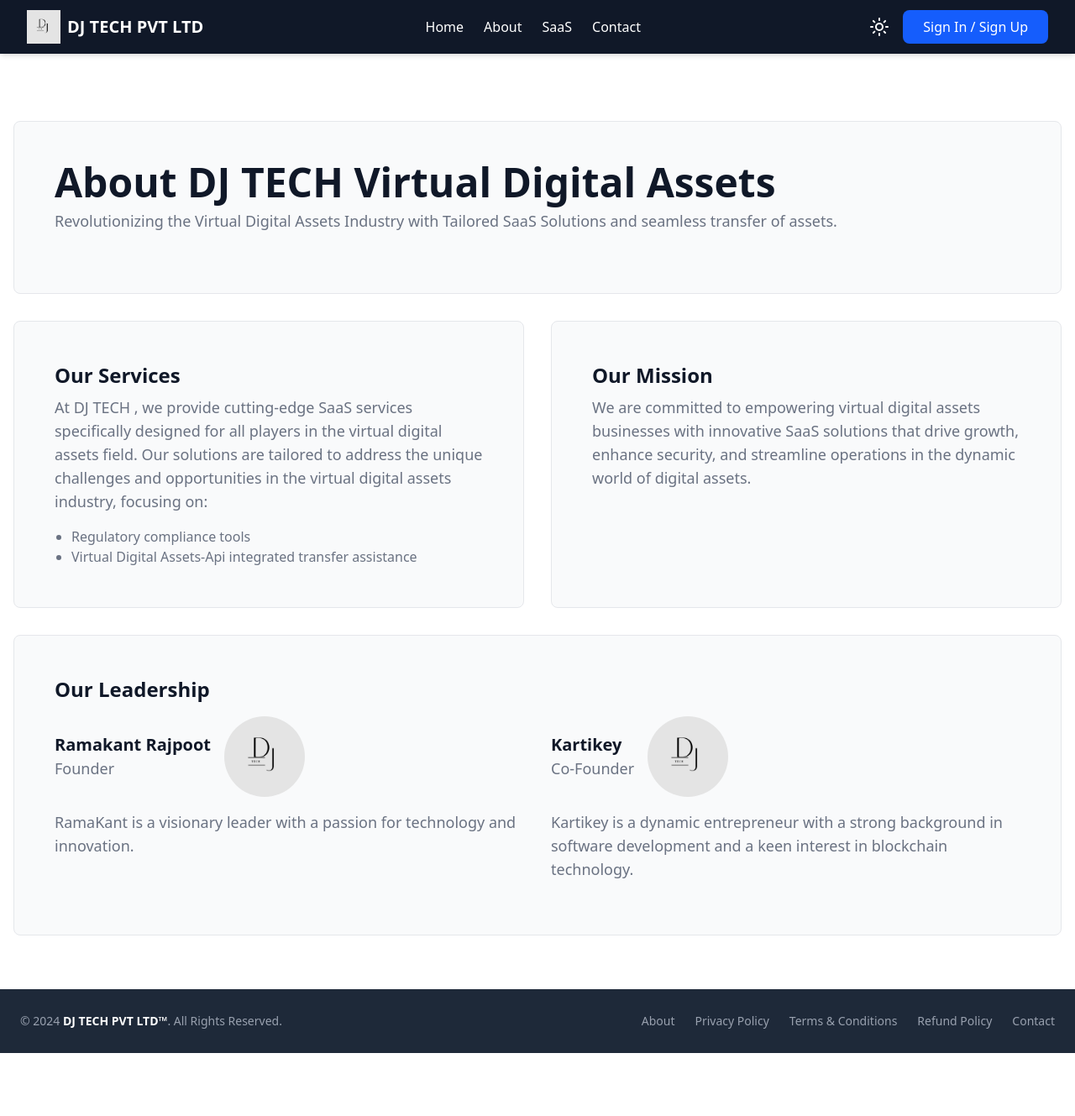
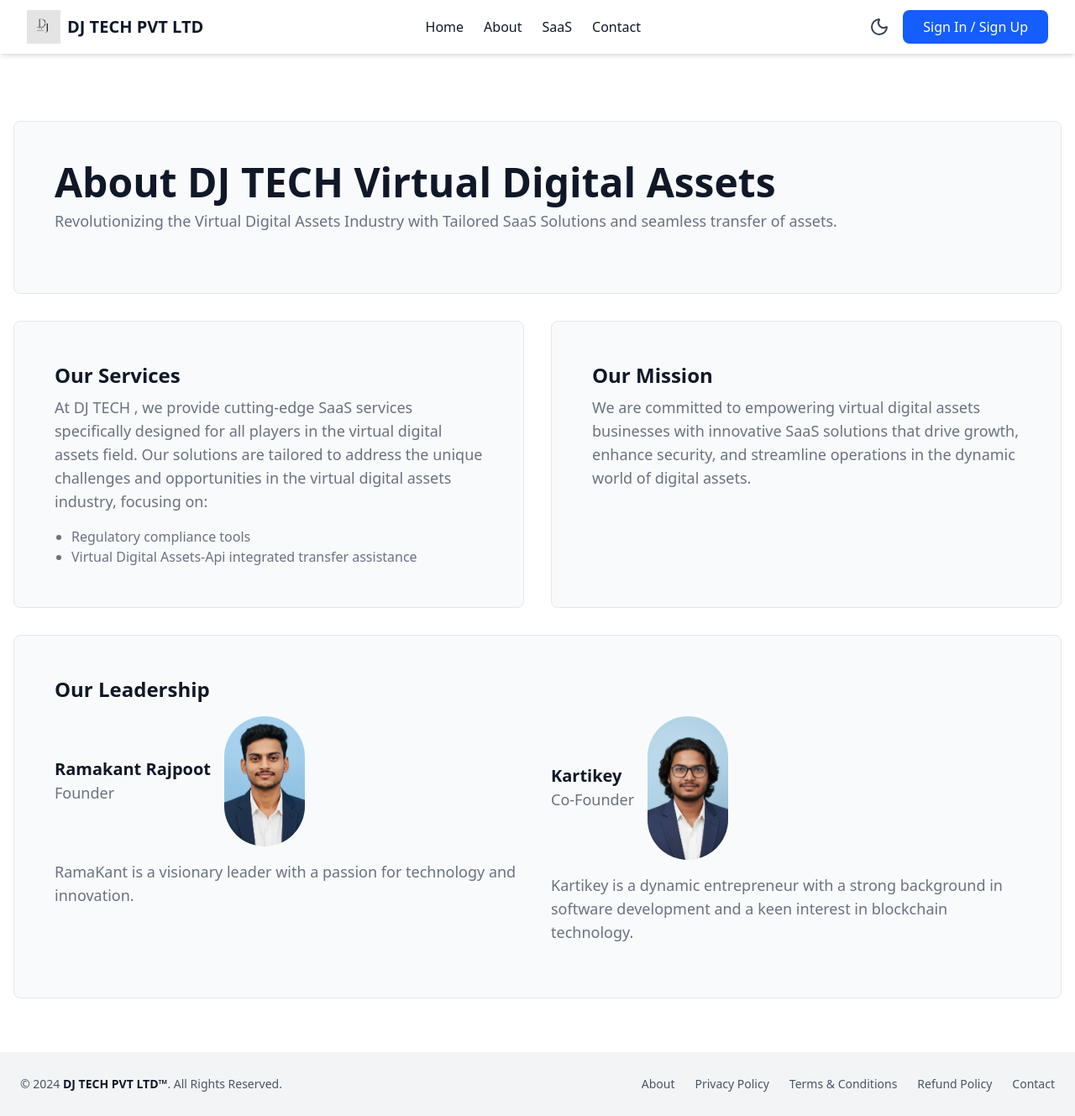
Before and after one commit to Manishshriwas/djpt, a React (Vite) app: page /about in a window 1280 px wide. Shown: the whole page at 84% size. Before the commit the page ends 1254 px from the top, so only its background shows below. Built offline with nearby package versions, Linux system fonts and the light colour scheme.

Commit message:
Update components and add new assets

```diff
--- a/index.html
+++ b/index.html
@@ -5,6 +5,20 @@
     <link rel="icon" type="image/svg+xml" href="/vite.svg" />
     <meta name="viewport" content="width=device-width, initial-scale=1.0" />
     <title>dtpl</title>
+    <script>
+      (function() {
+        try {
+          var storedTheme = localStorage.getItem('theme');
+          var systemPrefersDark = window.matchMedia('(prefers-color-scheme: dark)').matches;
+          var useDark = storedTheme === 'dark' || (!storedTheme && systemPrefersDark);
+          if (useDark) {
+            document.documentElement.classList.add('dark');
+            document.documentElement.classList.remove('bg-white');
+            document.documentElement.classList.add('bg-gray-900');
+          }
+        } catch (e) {}
+      })();
+    </script>
   </head>
   <body>
     <div id="root"></div>
--- a/src/components/Footer.jsx
+++ b/src/components/Footer.jsx
@@ -1,20 +1,20 @@
 export default function Footer() {
   return (
-    <footer className="bg-gray-800 text-gray-400 w-full py-7 ">
+    <footer className="bg-gray-100 text-gray-600 dark:bg-gray-800 dark:text-gray-400 w-full py-7 ">
       <div className="flex flex-col md:flex-row justify-between items-center px-6 w-full">
 
         {/* Left side */}
         <div className="text-sm mb-4 md:mb-0">
-          © 2024 <span className="font-semibold text-white">DJ TECH PVT LTD™</span>. All Rights Reserved.
+          © 2024 <span className="font-semibold text-gray-900 dark:text-white">DJ TECH PVT LTD™</span>. All Rights Reserved.
         </div>
 
         {/* Right side */}
         <div className="flex flex-wrap justify-center md:justify-end space-x-6 text-sm">
-          <a href="#about" className="hover:text-white transition">About</a>
-          <a href="#privacy" className="hover:text-white transition">Privacy Policy</a>
-          <a href="#terms" className="hover:text-white transition">Terms & Conditions</a>
-          <a href="#refund" className="hover:text-white transition">Refund Policy</a>
-          <a href="#contact" className="hover:text-white transition">Contact</a>
+          <a href="#about" className="hover:text-gray-900 dark:hover:text-white transition">About</a>
+          <a href="#privacy" className="hover:text-gray-900 dark:hover:text-white transition">Privacy Policy</a>
+          <a href="#terms" className="hover:text-gray-900 dark:hover:text-white transition">Terms & Conditions</a>
+          <a href="#refund" className="hover:text-gray-900 dark:hover:text-white transition">Refund Policy</a>
+          <a href="#contact" className="hover:text-gray-900 dark:hover:text-white transition">Contact</a>
         </div>
       </div>
     </footer>
--- a/src/components/Navbar.jsx
+++ b/src/components/Navbar.jsx
@@ -1,5 +1,5 @@
-import { useState } from "react";
-import { Menu, X ,Sun} from "lucide-react";
+import { useEffect, useState } from "react";
+import { Menu, X , Sun, Moon } from "lucide-react";
 import { NavLink } from "react-router-dom";
 import { useNavigate } from "react-router-dom";
 import login from "../pages/Login";
@@ -7,10 +7,29 @@ import D from "../assets/D.jpg";
 
 export default function Navbar() {
   const [isOpen, setIsOpen] = useState(false);
+  const [isDark, setIsDark] = useState(false);
   const navigate = useNavigate();
 
+  useEffect(() => {
+    const storedTheme = localStorage.getItem('theme');
+    const prefersDark = window.matchMedia('(prefers-color-scheme: dark)').matches;
+    const shouldUseDark = storedTheme ? storedTheme === 'dark' : prefersDark;
+    setIsDark(shouldUseDark);
+    document.documentElement.classList.toggle('dark', shouldUseDark);
+  }, []);
+
+  const toggleTheme = () => {
+    const next = !isDark;
+    setIsDark(next);
+    document.documentElement.classList.toggle('dark', next);
+    localStorage.setItem('theme', next ? 'dark' : 'light');
+    // Optional: adjust root background class set in index.html
+    document.documentElement.classList.toggle('bg-gray-900', next);
+    document.documentElement.classList.toggle('bg-white', !next);
+  };
+
   return (
-    <nav className="bg-gray-900 text-white shadow-md fixed top-0 left-0 w-full z-50">
+    <nav className="bg-white text-gray-900 dark:bg-gray-900 dark:text-white shadow-md fixed top-0 left-0 w-full z-50">
       <div className="max-w-7xl mx-auto px-4 sm:px-6 lg:px-8">
         <div className="flex justify-between items-center h-16">
           {/* Logo */}
@@ -21,16 +40,18 @@ export default function Navbar() {
 
           {/* Desktop Menu */}
           <div className="hidden md:flex space-x-6">
-            <NavLink to="/" className="hover:text-blue-400 transition">Home</NavLink>
-            <NavLink to="/about" className="hover:text-blue-400 transition">About</NavLink>
-            <NavLink to="/service" className="hover:text-blue-400 transition">SaaS</NavLink>
-            <NavLink to="/contact" className="hover:text-blue-400 transition">Contact</NavLink>
+            <NavLink to="/" className="hover:text-blue-600 dark:hover:text-blue-400 transition">Home</NavLink>
+            <NavLink to="/about" className="hover:text-blue-600 dark:hover:text-blue-400 transition">About</NavLink>
+            <NavLink to="/service" className="hover:text-blue-600 dark:hover:text-blue-400 transition">SaaS</NavLink>
+            <NavLink to="/contact" className="hover:text-blue-600 dark:hover:text-blue-400 transition">Contact</NavLink>
           </div>
 
           {/* Actions */}
           <div className="hidden md:flex items-center space-x-2">
-            <button className="p-2 rounded-full hover:bg-gray-800"><Sun className="hover:text-blue-400 transition"/></button>
-            <button onClick={() => navigate("/login")  } className="bg-blue-600 hover:bg-blue-700 px-6 py-2 rounded-lg font-medium">
+            <button onClick={toggleTheme} className="p-2 rounded-full hover:bg-gray-100 dark:hover:bg-gray-800">
+              {isDark ? <Sun className="text-yellow-400"/> : <Moon className="text-gray-700"/>}
+            </button>
+            <button onClick={() => navigate("/login")  } className="bg-blue-600 hover:bg-blue-700 px-6 py-2 rounded-lg font-medium text-white">
               Sign In / Sign Up
             </button>
           </div>
@@ -46,12 +67,12 @@ export default function Navbar() {
 
       {/* Mobile Menu */}
       {isOpen && (
-        <div className="md:hidden bg-gray-800 px-4 py-3 space-y-3">
-          <NavLink to="/" className="block hover:text-blue-400">Home</NavLink>
-          <NavLink to="/about" className="block hover:text-blue-400">About</NavLink>
-          <NavLink to="/service" className="block hover:text-blue-400">SaaS</NavLink>
-          <NavLink to="/contact" className="block hover:text-blue-400">Contact</NavLink>
-          <button onClick={() => navigate("/login")} className="w-full bg-blue-600 hover:bg-blue-700 px-4 py-2 rounded-lg font-medium mt-2">
+        <div className="md:hidden bg-white dark:bg-gray-800 px-4 py-3 space-y-3">
+          <NavLink to="/" className="block hover:text-blue-600 dark:hover:text-blue-400">Home</NavLink>
+          <NavLink to="/about" className="block hover:text-blue-600 dark:hover:text-blue-400">About</NavLink>
+          <NavLink to="/service" className="block hover:text-blue-600 dark:hover:text-blue-400">SaaS</NavLink>
+          <NavLink to="/contact" className="block hover:text-blue-600 dark:hover:text-blue-400">Contact</NavLink>
+          <button onClick={() => navigate("/login")} className="w-full bg-blue-600 hover:bg-blue-700 px-4 py-2 rounded-lg font-medium mt-2 text-white">
             Login
           </button>
         </div>
--- a/src/index.css
+++ b/src/index.css
@@ -1 +1,10 @@
 @import "tailwindcss";
+
+@layer base {
+  html, body, #root {
+    height: 100%;
+  }
+  body {
+    @apply bg-white text-gray-900 dark:bg-gray-900 dark:text-gray-100;
+  }
+}
--- a/src/pages/About.jsx
+++ b/src/pages/About.jsx
@@ -1,5 +1,7 @@
 import React from 'react'
 import D from '../assets/D.jpg'
+import r from '../assets/r.jpeg'
+import k from '../assets/k.jpeg'
 
 const about = () => {
   return (
@@ -69,8 +71,8 @@ const about = () => {
                 </div>
                 {/* Avatar */}
                 <img
-                  className="w-24 h-24 rounded-full"
-                  src={D}
+                  className="w-24 h-rounded rounded-full"
+                  src={r}
                   alt="Ramakant Rajpoot"
                 />
               </div>
@@ -92,11 +94,11 @@ const about = () => {
                   </p>
                 </div>
 
-                <img
-                  className="w-24 h-24 rounded-full"
-                  src={D}
-                  alt="Kartikey Rajpoot"
-                />
+               <img
+  className="w-24 h-rounded rounded-full "
+  src={k}
+  alt="Kartikey Rajpoot"
+/>
               </div>
               <p className="text-lg font-normal text-gray-500 dark:text-gray-400 mb-4">
                 Kartikey is a dynamic entrepreneur with a strong background in software
```
Also changed, not shown: src/assets/k.jpeg (added), src/assets/r.jpeg (added).
